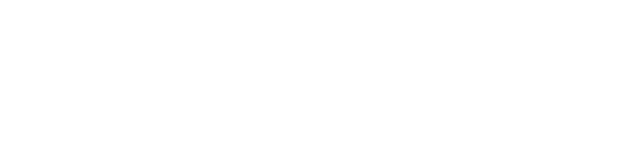
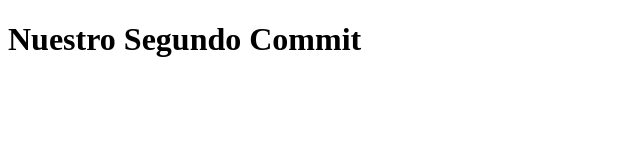
Before and after one commit to Samuelzoom14/Rolling_clase11, a plain HTML site: page index.html in a window 1280 px wide. Shown: the whole page, without its empty margins (0-640 px from the left). Drawn offline with Linux system fonts and the light colour scheme.

Commit message:
AgregueTitulo

```diff
--- a/index.html
+++ b/index.html
@@ -7,6 +7,7 @@
     <title>Document</title>
 </head>
 <body>
+    <h1> Nuestro Segundo Commit</h1>
 
 </body>
 </html>
```
